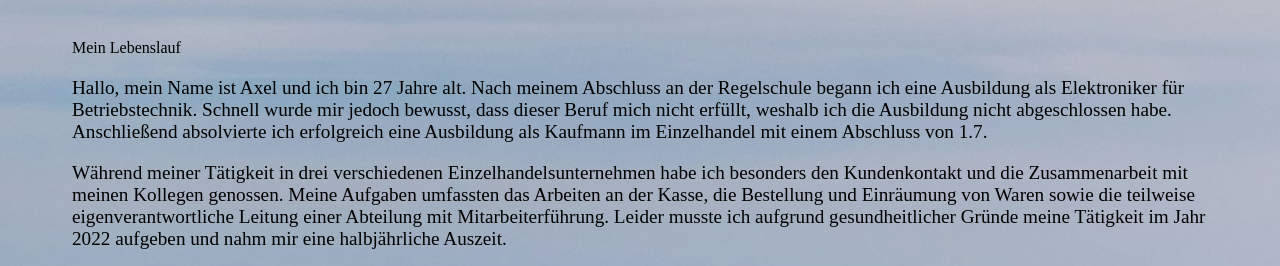
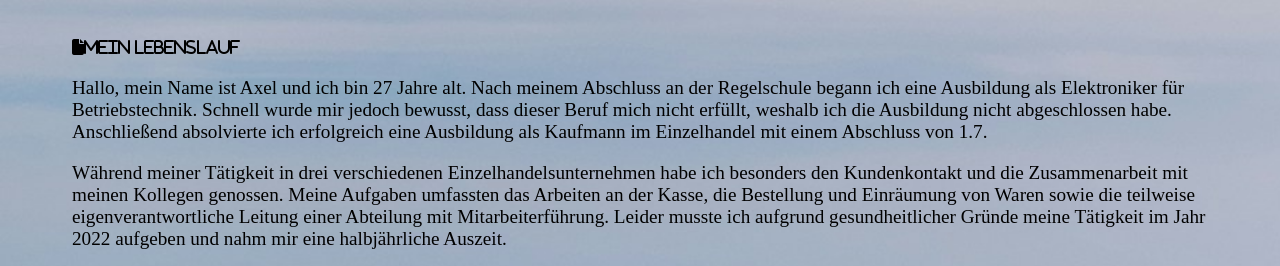
Before and after one commit to AxelH97/Axel-Hildebrandt, a website: page index.html in a window 1280 px wide. Shown: the part 477-743 px from the top of the page. Drawn offline with Linux system fonts and the light colour scheme.

Commit message:
add icon from fontawesome

```diff
--- a/index.html
+++ b/index.html
@@ -4,7 +4,7 @@
     <meta charset="UTF-8" />
     <meta name="viewport" content="width=device-width, initial-scale=1.0" />
     <title>Axel Hildebrandt</title>
-
+    <script src="https://kit.fontawesome.com/f6adf96490.js"></script>
     <link rel="stylesheet" href="style.css" />
   </head>
   <body>
@@ -26,9 +26,12 @@
       </div>
       <section id="about-me">
         <h2>Über mich</h2>
-        <a href="./documents/Axel-Hildebrandt-Lebenslauf.pdf" download
-          >Mein Lebenslauf</a
+        <i class="fa-solid fa-file"
+          ><a href="./documents/Axel-Hildebrandt-Lebenslauf.pdf" download
+            >Mein Lebenslauf</a
+          ></i
         >
+
         <div id="about-me-content">
           <p>
             Hallo, mein Name ist Axel und ich bin 27 Jahre alt. Nach meinem
```
